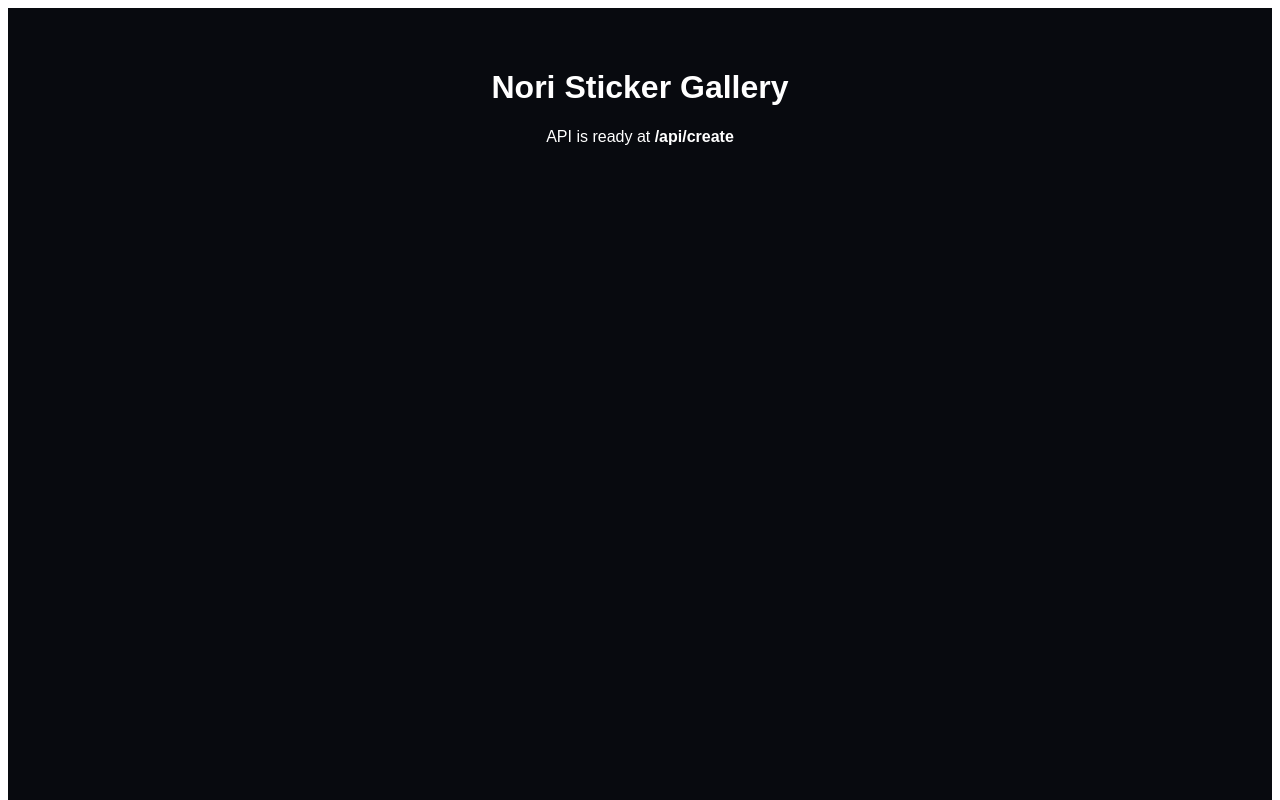
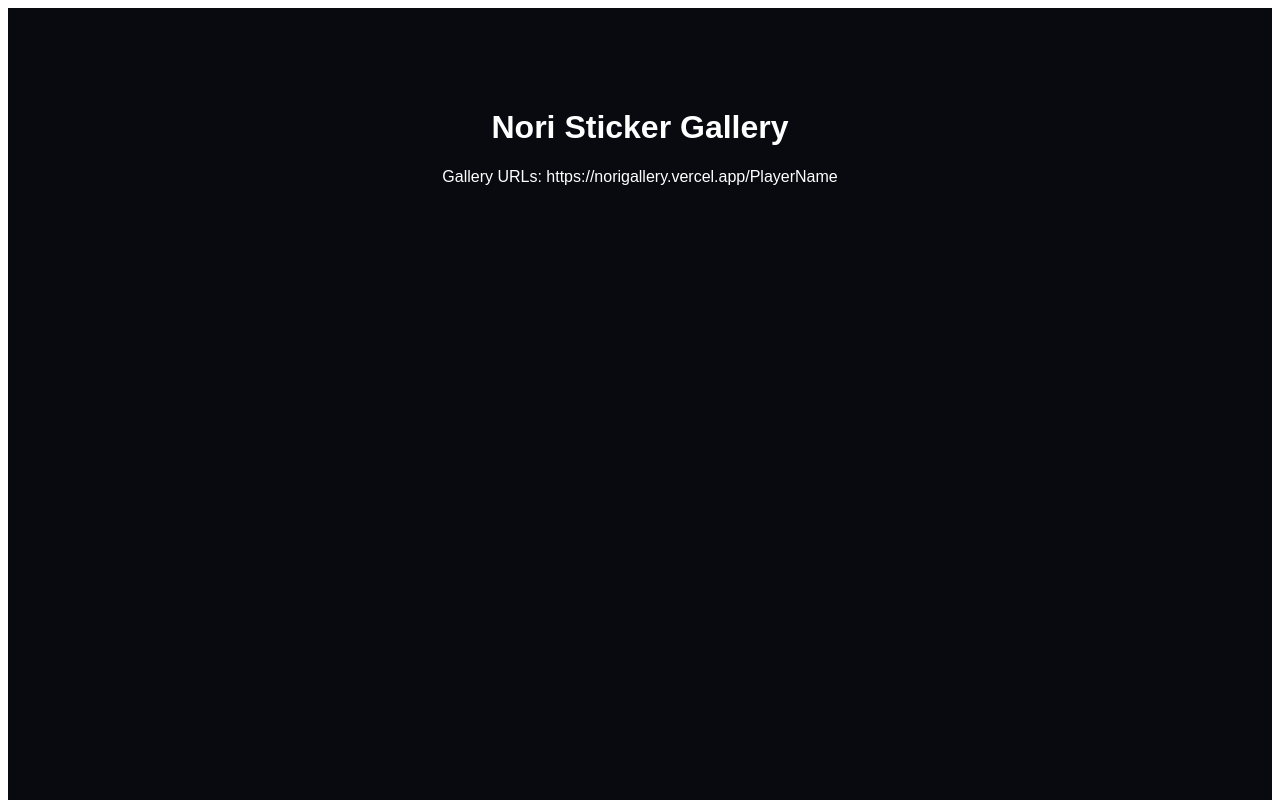
Before and after one commit to Csoul86/norigallery, a Next.js app: page / in a window 1280 px wide. Shown: the top 800 px of the page. Built offline with nearby package versions, Linux system fonts and the light colour scheme.

Commit message:
Update page.tsx

```diff
--- a/app/page.tsx
+++ b/app/page.tsx
@@ -1,8 +1,15 @@
 export default function Home() {
   return (
-    <div style={{ padding: '40px', textAlign: 'center', fontFamily: 'sans-serif', color: '#fff', background: '#080a0f', minHeight: '100vh' }}>
+    <div style={{
+      padding: '80px 20px',
+      textAlign: 'center',
+      fontFamily: 'sans-serif',
+      color: '#fff',
+      background: '#080a0f',
+      minHeight: '100vh'
+    }}>
       <h1>Nori Sticker Gallery</h1>
-      <p>API is ready at <strong>/api/create</strong></p>
+      <p>Gallery URLs: https://norigallery.vercel.app/PlayerName</p>
     </div>
   );
 }
```
